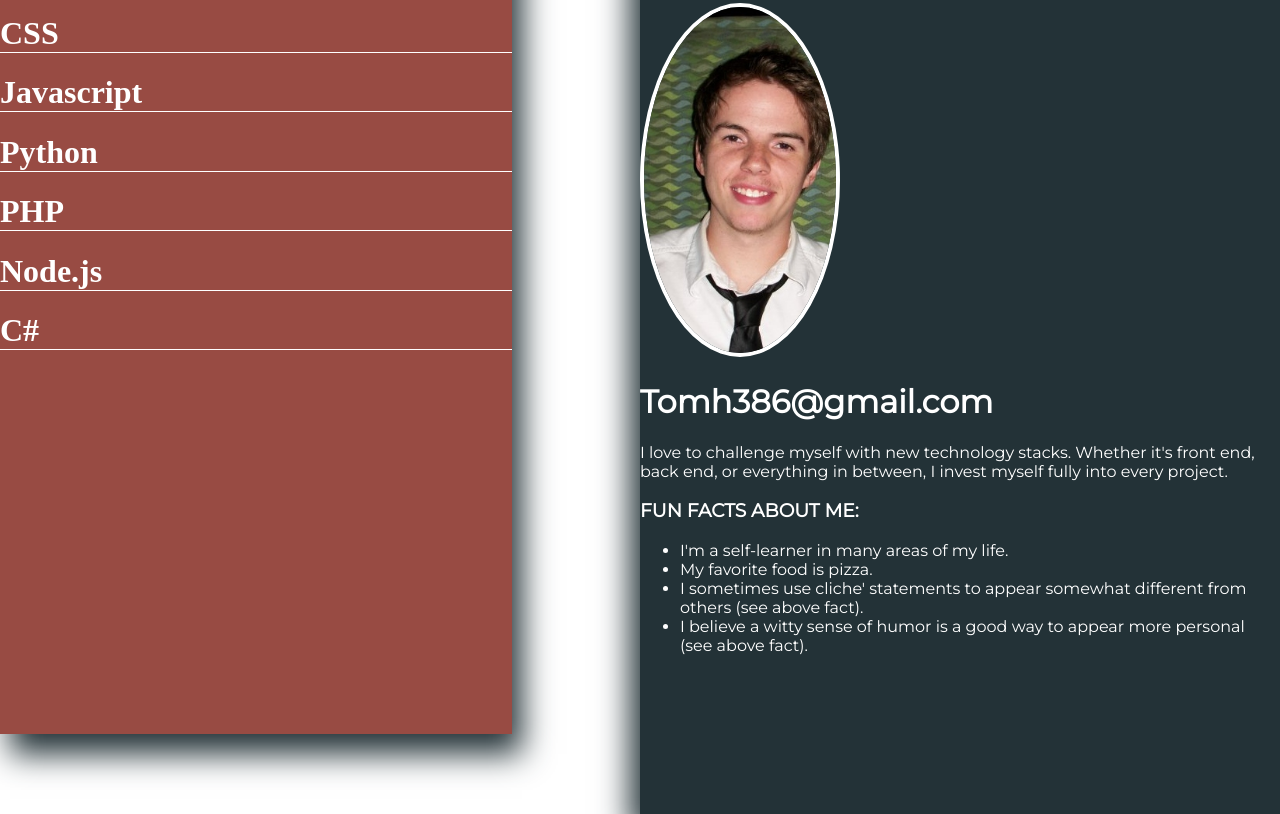
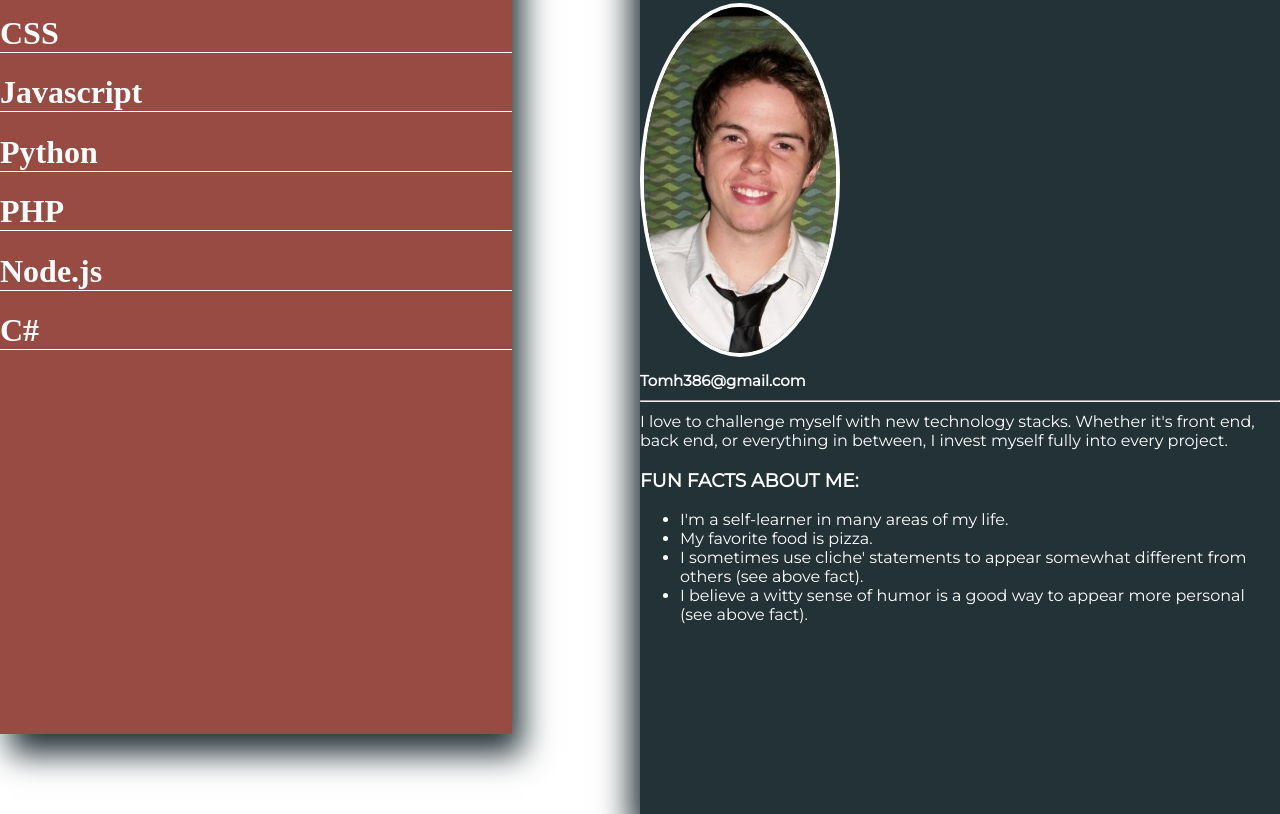
Before and after one commit to tjhooper1/portfolio, a plain HTML site: page index.html in a window 1280 px wide. Shown: the part 1358-2172 px from the top of the page. Drawn offline with nearby package versions, Linux system fonts and the light colour scheme.

Commit message:
fixed about card text

```diff
--- a/index.html
+++ b/index.html
@@ -104,6 +104,7 @@
             </div>
             <div class="about-card-text">
                 <h1>Tomh386@gmail.com</h1>
+                <hr>
                 <p>I love to challenge myself with new technology stacks. Whether it's front end, back end, or everything in between, I invest myself fully into every project.</p>
                 <h3>FUN FACTS ABOUT ME:</h3>
                 <ul>
--- a/style.css
+++ b/style.css
@@ -211,6 +211,10 @@ body, html{
     font-family: 'montserrat';
 }
 
+.about-card-text h1{
+    font-size: 15px;
+}
+
 .about-card-icons{
     display: inline;
 }
```
